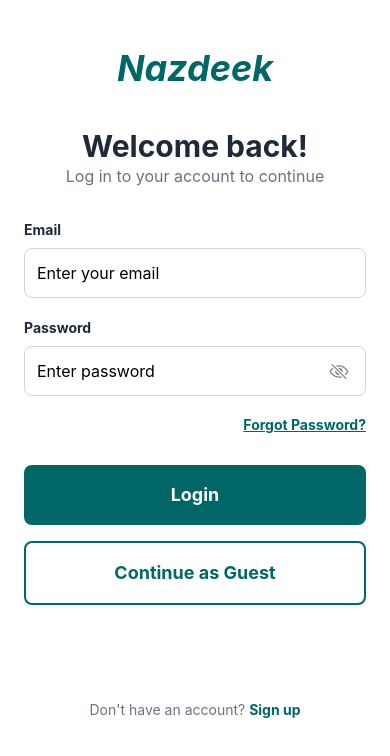
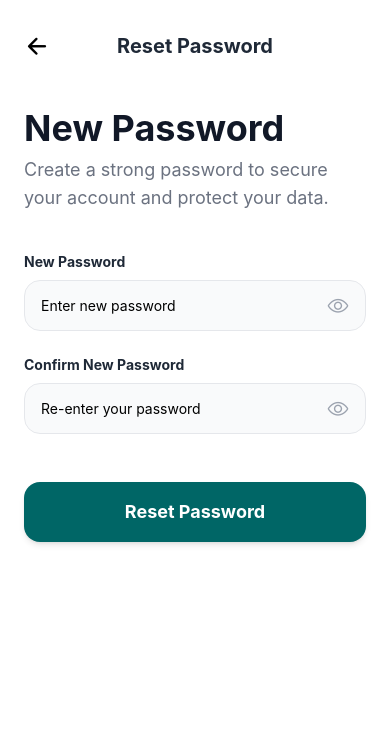
Before and after one commit to hamza-1897/Nazdeek-FYP, a React Native app in the folder mobile-app/: screen /ResetPassword in a window 390 px wide. Shown: the top 756 px of the page. Built offline with nearby package versions, Linux system fonts and the light colour scheme.

Commit message:
resetPassword feature is installed

```diff
--- a/mobile-app/Navigation/auth-navigation.js
+++ b/mobile-app/Navigation/auth-navigation.js
@@ -2,8 +2,10 @@ import React from 'react';
 import { createNativeStackNavigator } from '@react-navigation/native-stack';
 import LoginScreen from '../screens/loginScreen';
 import SignupScreen from '../screens/signupScreen';
-import ForgotPassword from '../screens/forgotPassword'; // New Screen
-import VerifyOTP from '../screens/verifyOTP'; // New Screen
+import ForgotPassword from '../screens/forgotPassword';
+import VerifyOTP from '../screens/verifyOTP';
+import ResetPassword from '../screens/resetPassword';
+import PasswordUpdated from '../screens/passwordUpdate';
 
 const Stack = createNativeStackNavigator();
 
@@ -17,6 +19,8 @@ const AuthNavigation = () => {
       <Stack.Screen name="Signup" component={SignupScreen} />
       <Stack.Screen name="ForgotPassword" component={ForgotPassword} />
       <Stack.Screen name="VerifyOTP" component={VerifyOTP} />
+       <Stack.Screen name="ResetPassword" component={ResetPassword} />
+        <Stack.Screen name="PasswordUpdated" component={PasswordUpdated} />
     </Stack.Navigator>
   );
 };
--- a/mobile-app/screens/loginScreen.js
+++ b/mobile-app/screens/loginScreen.js
@@ -1,5 +1,6 @@
 import React, { useState } from 'react';
-import { View, Text, TextInput, TouchableOpacity, SafeAreaView } from 'react-native';
+import { View, Text, TextInput, TouchableOpacity } from 'react-native';
+import { SafeAreaView } from 'react-native-safe-area-context';
 import { Ionicons } from '@expo/vector-icons';
 
 const LoginScreen = ({ navigation }) => {
--- /dev/null
+++ b/mobile-app/screens/passwordUpdate.js
@@ -0,0 +1,29 @@
+import React from 'react';
+import { View, Text, TouchableOpacity} from 'react-native';
+import { SafeAreaView } from 'react-native-safe-area-context';
+import { Ionicons } from '@expo/vector-icons';
+
+const PasswordUpdated = ({ navigation }) => {
+  return (
+    <SafeAreaView className="flex-1 bg-white items-center justify-center px-8">
+      <View className="bg-[#52ab98] p-6 rounded-full mb-8 shadow-lg">
+        <Ionicons name="checkmark" size={60} color="white" />
+      </View>
+
+      <Text className="text-3xl font-bold text-gray-900 text-center">Password Updated!</Text>
+      <Text className="text-base text-gray-500 text-center mt-4 mb-16">
+        Your password has been changed successfully. You can now login with your new password.
+      </Text>
+
+      <TouchableOpacity
+        className="bg-[#006666] w-full py-4 rounded-2xl flex-row justify-center items-center"
+        onPress={() => navigation.navigate('Login')}
+      >
+        <Text className="text-white text-lg font-bold mr-2">Back to Login</Text>
+        <Ionicons name="arrow-forward" size={20} color="white" />
+      </TouchableOpacity>
+    </SafeAreaView>
+  );
+};
+
+export default PasswordUpdated;
--- /dev/null
+++ b/mobile-app/screens/resetPassword.js
@@ -0,0 +1,56 @@
+import React, { useState } from 'react';
+import { View, Text, TextInput, TouchableOpacity, ScrollView } from 'react-native';
+import { SafeAreaView } from 'react-native-safe-area-context';
+import { Ionicons } from '@expo/vector-icons';
+
+const ResetPassword = ({ navigation }) => {
+  return (
+    <SafeAreaView className="flex-1 bg-white">
+      <ScrollView className="px-6" contentContainerStyle={{ flexGrow: 1 }}>
+
+        <View className="mt-8 flex-row items-center justify-between">
+          <TouchableOpacity onPress={() => navigation.goBack()}>
+            <Ionicons name="arrow-back" size={26} color="black" />
+          </TouchableOpacity>
+          <Text className="text-xl font-bold text-gray-800">Reset Password</Text>
+          <View style={{ width: 26 }} />
+        </View>
+
+        <View className="mt-12">
+          <Text className="text-4xl font-bold text-gray-900">New Password</Text>
+          <Text className="text-lg text-gray-500 mt-2 mb-10">
+            Create a strong password to secure your account and protect your data.
+          </Text>
+
+
+          <View className="space-y-6">
+            <View>
+              <Text className="text-sm font-bold mb-2 text-gray-800">New Password</Text>
+              <View className="flex-row items-center border border-gray-200 rounded-2xl px-4 bg-gray-50">
+                <TextInput className="flex-1 py-4" placeholder="Enter new password" secureTextEntry />
+                <Ionicons name="eye-outline" size={22} color="#9ca3af" />
+              </View>
+            </View>
+
+            <View className="mt-5">
+              <Text className="text-sm font-bold mb-2 text-gray-800">Confirm New Password</Text>
+              <View className="flex-row items-center border border-gray-200 rounded-2xl px-4 bg-gray-50">
+                <TextInput className="flex-1 py-4" placeholder="Re-enter your password" secureTextEntry />
+                <Ionicons name="eye-outline" size={22} color="#9ca3af" />
+              </View>
+            </View>
+          </View>
+
+          <TouchableOpacity
+            className="bg-[#006666] py-4 rounded-2xl items-center shadow-md mt-12"
+            onPress={() => navigation.navigate('PasswordUpdated')}
+          >
+            <Text className="text-white text-lg font-bold">Reset Password</Text>
+          </TouchableOpacity>
+        </View>
+      </ScrollView>
+    </SafeAreaView>
+  );
+};
+
+export default ResetPassword;
--- a/mobile-app/screens/signupScreen.js
+++ b/mobile-app/screens/signupScreen.js
@@ -1,5 +1,6 @@
 import React, { useState } from 'react';
-import { View, Text, TextInput, TouchableOpacity, SafeAreaView } from 'react-native';
+import { View, Text, TextInput, TouchableOpacity} from 'react-native';
+import { SafeAreaView } from 'react-native-safe-area-context';
 import { Ionicons } from '@expo/vector-icons';
 
 const SignupScreen = ({ navigation }) => {
```
